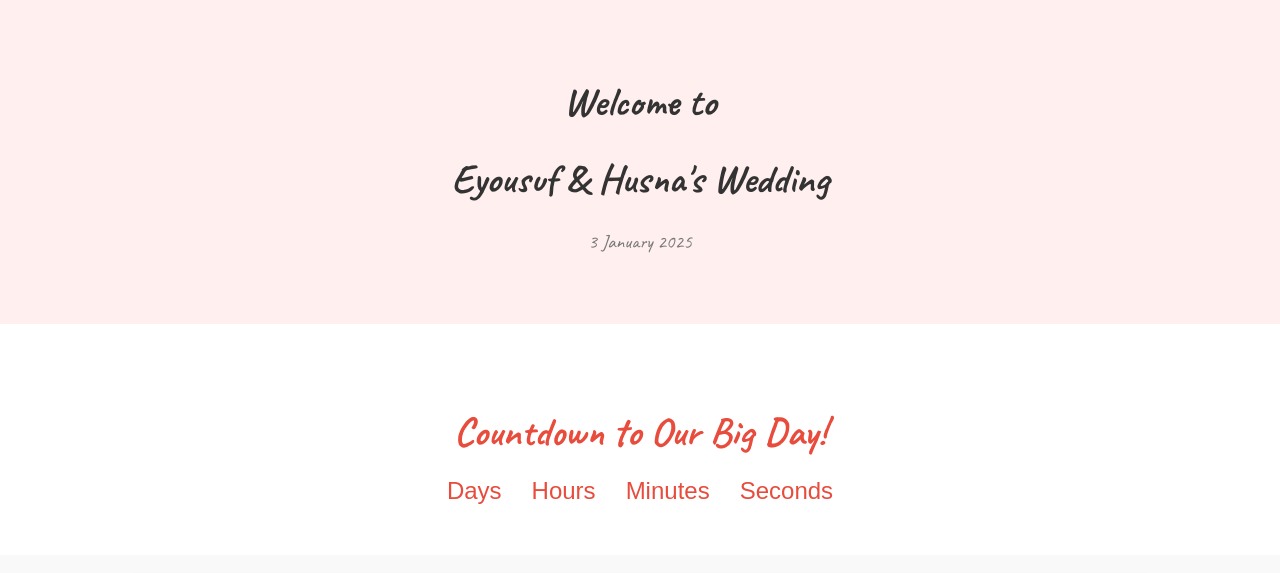
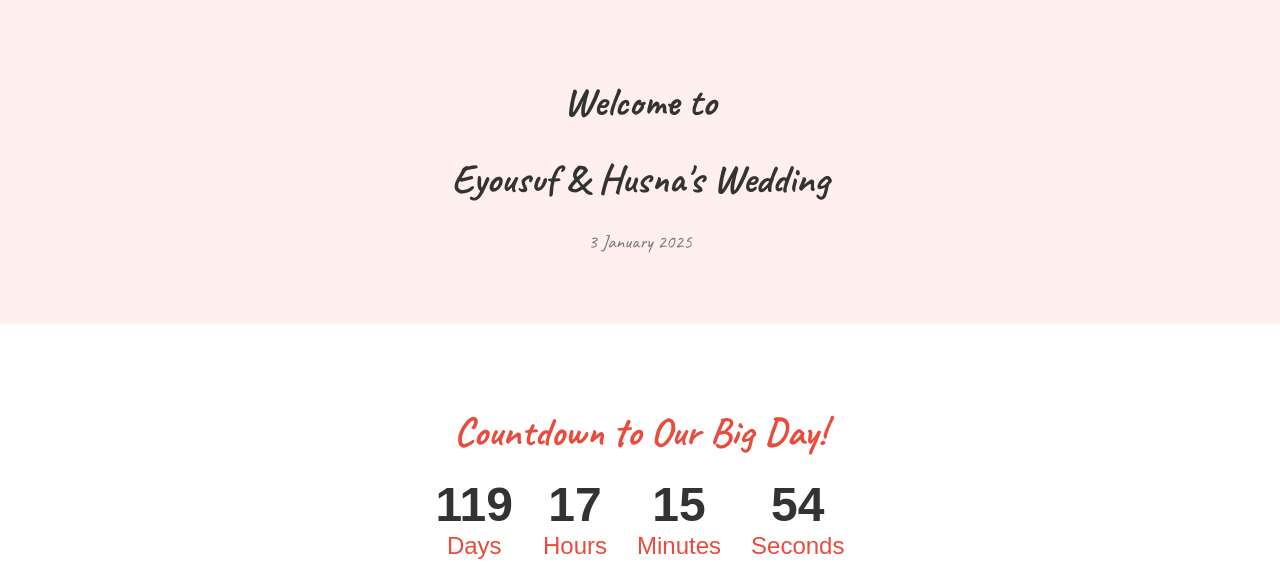
Before and after one commit to asbho06/actual_wedding_site, a plain HTML site: page index.html in a window 1280 px wide. Shown: the top 573 px of the page. Drawn offline with Linux system fonts and the light colour scheme.

Commit message:
Add files via upload

```diff
--- a/index.html
+++ b/index.html
@@ -24,6 +24,38 @@
             <div><span id="seconds"></span> Seconds</div>
         </div>
     </section>
+<script>
+// Set the date of the wedding
+var weddingDate = new Date("January 3, 2025 14:00:00").getTime();
+
+// Update the countdown every second
+var countdown = setInterval(function() {
+
+    // Get today's date and time
+    var now = new Date().getTime();
+
+    // Find the time difference between now and the wedding date
+    var timeLeft = weddingDate - now;
+
+    // Calculate days, hours, minutes, and seconds
+    var days = Math.floor(timeLeft / (1000 * 60 * 60 * 24));
+    var hours = Math.floor((timeLeft % (1000 * 60 * 60 * 24)) / (1000 * 60 * 60));
+    var minutes = Math.floor((timeLeft % (1000 * 60 * 60)) / (1000 * 60));
+    var seconds = Math.floor((timeLeft % (1000 * 60)) / 1000);
+
+    // Display the result in the HTML
+    document.getElementById("days").innerHTML = days;
+    document.getElementById("hours").innerHTML = hours;
+    document.getElementById("minutes").innerHTML = minutes;
+    document.getElementById("seconds").innerHTML = seconds;
+
+    // If the countdown is finished, display a message
+    if (timeLeft < 0) {
+        clearInterval(countdown);
+        document.getElementById("countdown-timer").innerHTML = "The Wedding is Happening!";
+    }
+}, 1000);
+</script>
 
     <section class="hero">
         <img src="images/wedding_photo.jpg" alt="Wedding Photo">
```
